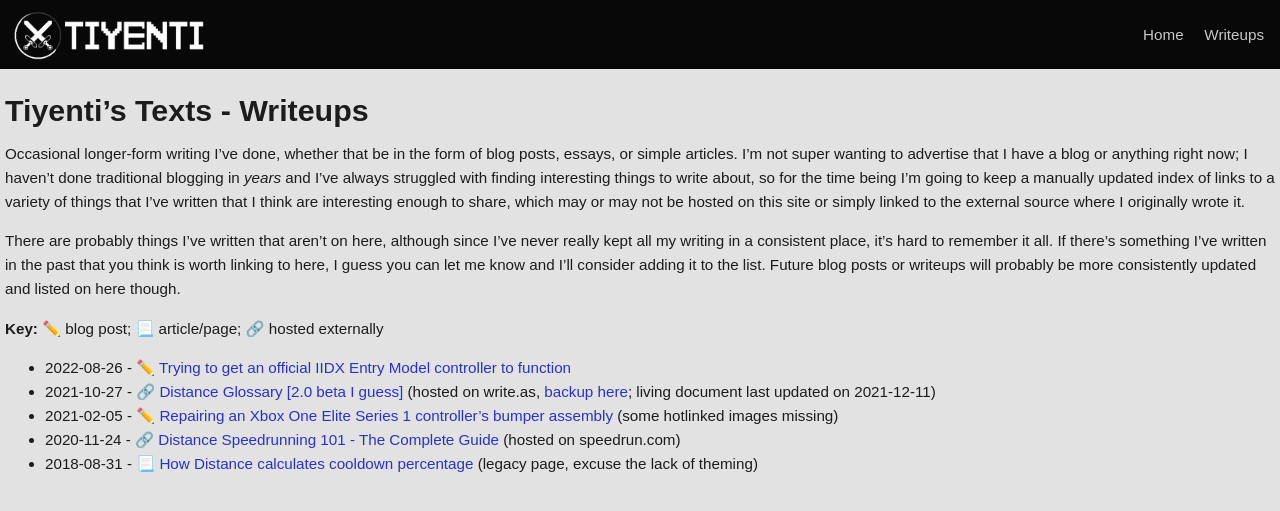
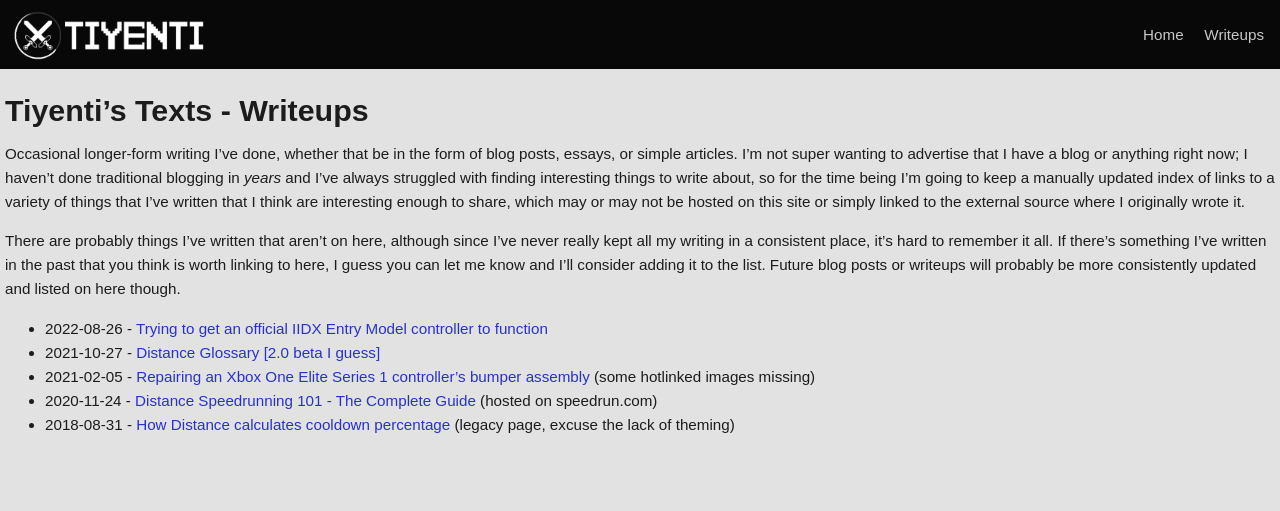
Before and after one commit to Tiyenti/Tiyenti.github.io, a Jekyll site: the page built from writeups.md, in a window 1280 px wide. Shown: the top 511 px of the page. Built offline with Jekyll 4.4.1, drawn with Linux system fonts in a browser that asks for light colours; our own code applies the rules of GitHub Pages for plain Markdown files.

Commit message:
actually nah that seems too cluttered

```diff
--- a/writeups.md
+++ b/writeups.md
@@ -15,10 +15,8 @@ written in the past that you think is worth linking to here, I guess you can let
 consider adding it to the list. Future blog posts or writeups will probably be more consistently
 updated and listed on here though.
 
-**Key:** ✏&#xFE0F; blog post; 📃 article/page; 🔗 hosted externally
-
-* 2022-08-26 - ✏&#xFE0F; [Trying to get an official IIDX Entry Model controller to function](/2022/08/26/ttt-iidx-entrymodel-problems.html)
-* 2021-10-27 - 🔗 [Distance Glossary [2.0 beta I guess]](https://write.as/cmuniw4uaai7i41h.md) (hosted on write.as, [backup here](/pages/distance-glossary.md); living document last updated on 2021-12-11)
-* 2021-02-05 - ✏&#xFE0F; [Repairing an Xbox One Elite Series 1 controller's bumper assembly](/2021/02/05/xbox-controller-repair.html) (some hotlinked images missing)
-* 2020-11-24 - 🔗 [Distance Speedrunning 101 - The Complete Guide](https://www.speedrun.com/distance/guides/5k34r) (hosted on speedrun.com)
-* 2018-08-31 - 📃 [How Distance calculates cooldown percentage](/pages/legacy/cooldown.html) (legacy page, excuse the lack of theming)
+* 2022-08-26 - [Trying to get an official IIDX Entry Model controller to function](/2022/08/26/ttt-iidx-entrymodel-problems.html)
+* 2021-10-27 - [Distance Glossary [2.0 beta I guess]](/pages/distance-glossary.md)
+* 2021-02-05 - [Repairing an Xbox One Elite Series 1 controller's bumper assembly](/2021/02/05/xbox-controller-repair.html) (some hotlinked images missing)
+* 2020-11-24 - [Distance Speedrunning 101 - The Complete Guide](https://www.speedrun.com/distance/guides/5k34r) (hosted on speedrun.com)
+* 2018-08-31 - [How Distance calculates cooldown percentage](/pages/legacy/cooldown.html) (legacy page, excuse the lack of theming)
```
Also changed, not shown: pages/distance-glossary.md (+3 -0 lines).
